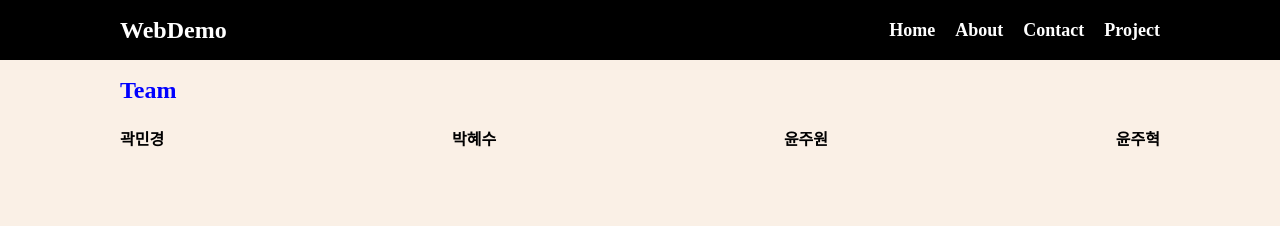
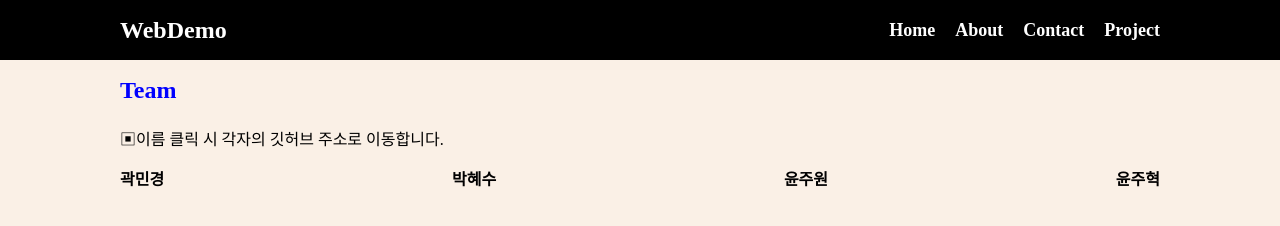
Before and after one commit to Juhyeok0603/WebDemo2, a plain HTML site: page team.html in a window 1280 px wide. Drawn offline with Linux system fonts and the light colour scheme.

Commit message:
report1-1

```diff
--- a/team.html
+++ b/team.html
@@ -30,7 +30,7 @@
     <section class="main">
       <div class="container">
         <h1>Team</h1>
-
+        <p style="color: black;">▣이름 클릭 시 각자의 깃허브 주소로 이동합니다.</p>
       <div class="team">
           <a href="https://github.com/kkaturi14">곽민경</a>
           <a href="https://github.com/Padnyo">박혜수</a>
```
